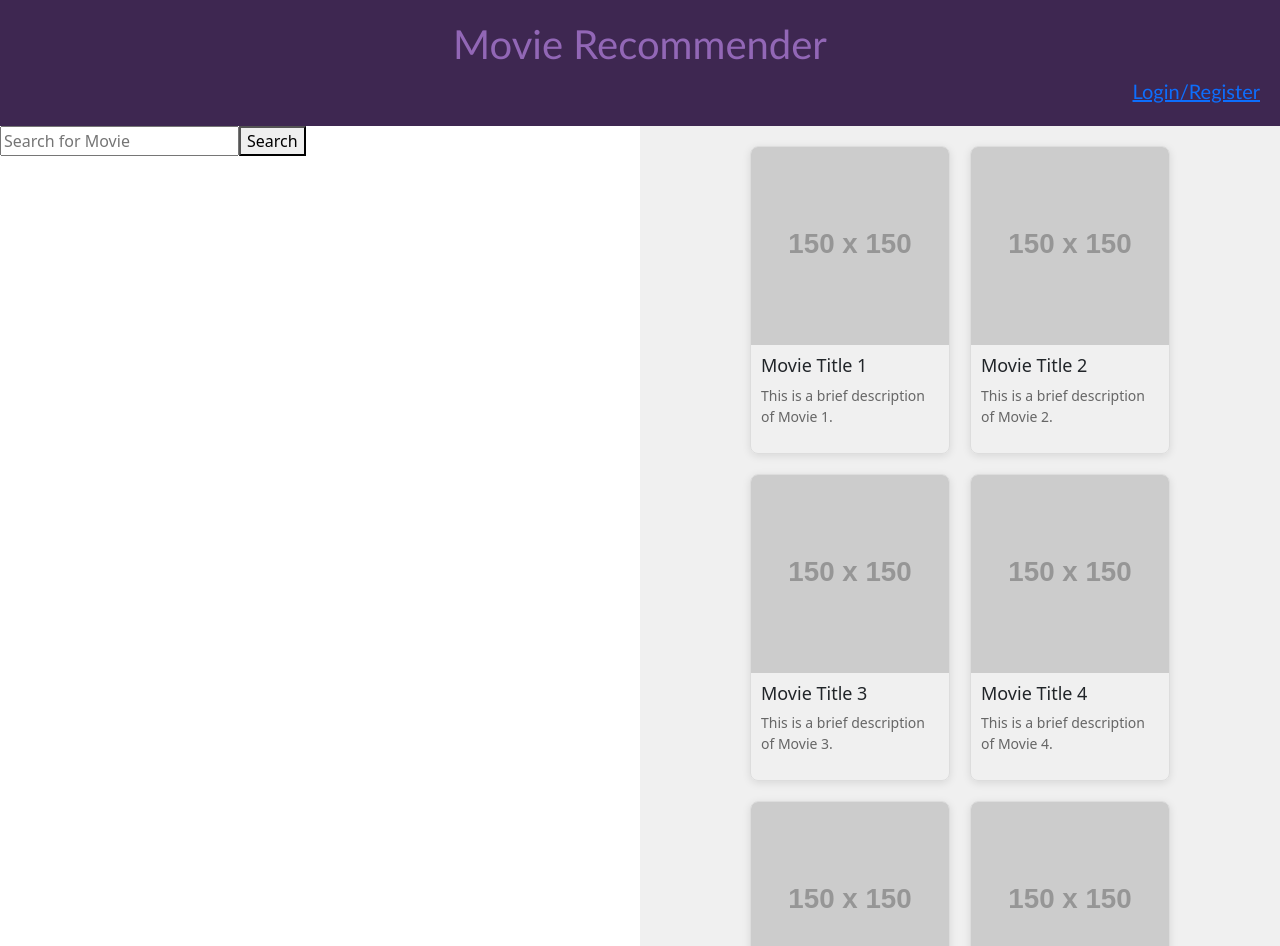
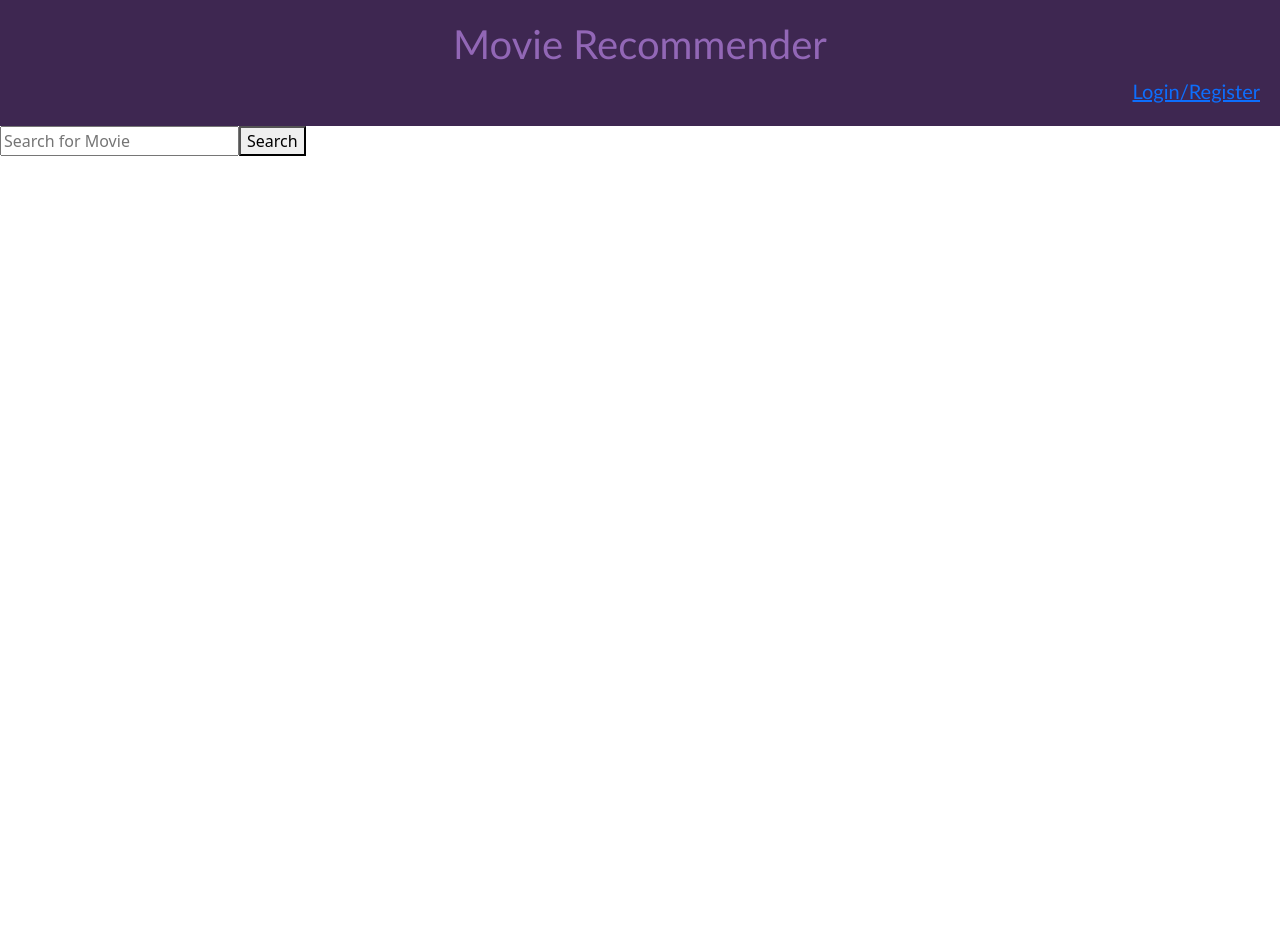
Before and after one commit to stavkinreich/COMPSCI520Project, a React (Create React App) app in the folder frontend/: page / in a window 1280 px wide. Built offline with nearby package versions, Linux system fonts and the light colour scheme.

Commit message:
Working movie search plus favorites

```diff
--- a/frontend/src/components/MovieRecommender/MovieRecommender.js
+++ b/frontend/src/components/MovieRecommender/MovieRecommender.js
@@ -1,96 +1,41 @@
-import React from 'react';
+import React, {useState, useEffect} from 'react';
 import styles from './MovieRecommender.module.css';
+import DisplayMovie from "../../pages/DisplayMovie";
 
-// Mock dataset
-const movies = [
-  {
-    id: 1,
-    title: 'Movie Title 1',
-    description: 'This is a brief description of Movie 1.',
-    posterUrl: 'https://via.placeholder.com/150'
-  },
-  {
-    id: 2,
-    title: 'Movie Title 2',
-    description: 'This is a brief description of Movie 2.',
-    posterUrl: 'https://via.placeholder.com/150'
-  },
-  {
-    id: 3,
-    title: 'Movie Title 3',
-    description: 'This is a brief description of Movie 3.',
-    posterUrl: 'https://via.placeholder.com/150'
-  },
-  {
-    id: 4,
-    title: 'Movie Title 4',
-    description: 'This is a brief description of Movie 4.',
-    posterUrl: 'https://via.placeholder.com/150'
-  },
-  {
-    id: 5,
-    title: 'Movie Title 5',
-    description: 'This is a brief description of Movie 5.',
-    posterUrl: 'https://via.placeholder.com/150'
-  },
-  {
-    id: 6,
-    title: 'Movie Title 6',
-    description: 'This is a brief description of Movie 6.',
-    posterUrl: 'https://via.placeholder.com/150'
-  },
-  {
-      id: 6,
-      title: 'Movie Title 6',
-      description: 'This is a brief description of Movie 6.',
-      posterUrl: 'https://via.placeholder.com/150'
-    },
-    {
-        id: 6,
-        title: 'Movie Title 6',
-        description: 'This is a brief description of Movie 6.',
-        posterUrl: 'https://via.placeholder.com/150'
-      },
-      {
-          id: 6,
-          title: 'Movie Title 6',
-          description: 'This is a brief description of Movie 6.',
-          posterUrl: 'https://via.placeholder.com/150'
-        },
-        {
-            id: 6,
-            title: 'Movie Title 6',
-            description: 'This is a brief description of Movie 6.',
-            posterUrl: 'https://via.placeholder.com/150'
-          },
-          {
-              id: 6,
-              title: 'Movie Title 6',
-              description: 'This is a brief description of Movie 6.',
-              posterUrl: 'https://via.placeholder.com/150'
-            },
-            {
-                id: 6,
-                title: 'Movie Title 6',
-                description: 'This is a brief description of Movie 6.',
-                posterUrl: 'https://via.placeholder.com/150'
-              }
-  // Add more movies as needed
-];
-
-export default function MovieRecommender() {
+export default function MovieRecommender({movies}) {
+  const [selectedMovie, setSelectedMovie] = useState({})
+  const handleMovieClick = (mov) => {
+    const options = {
+          method: 'GET',
+          headers: {
+            accept: 'application/json',
+            Authorization: 'Bearer eyJhbGciOiJIUzI1NiJ9.eyJhdWQiOiJkMWNkNGQxYmE3YTU4YjE1MTM4MzVkOTM1YjI2YjJiZSIsInN1YiI6IjY1ZTc4OWY5NTFmOTlhMDE2MmZiYjc1NCIsInNjb3BlcyI6WyJhcGlfcmVhZCJdLCJ2ZXJzaW9uIjoxfQ.vnaq5VRSoFW0czZA-0ldClHBIEhL-PWg1P7NXFi6VeA'
+          }
+        };
+        fetch('https://api.themoviedb.org/3/movie/' + mov["mov_id"] +'?language=en-US', options)
+          .then(response => response.json())
+          .then(response => {
+            setSelectedMovie(response);
+          })
+          .catch(err => console.error(err));
+  }
   return (
-
+  <div>
+    {Object.keys(selectedMovie).length === 0 ?
     <div className={styles.movieRecommender}>
-      {movies.map((movie) => (
-        <div key={movie.id} className={styles.movieCard}>
+        {movies.map((movie) =>
+        <div key={movie.id} className={styles.movieCard} onClick={() => handleMovieClick(movie)}>
           <img src={movie.posterUrl} alt={movie.title} />
           <div className={styles.content}>
             <h3>{movie.title}</h3>
             <p>{movie.description}</p>
           </div>
-        </div>
-      ))}
-    </div>
+        </div>)}
+    </div> :
+    <DisplayMovie
+        key={new Date().getTime()}
+        movie = {selectedMovie}
+    />}
+   </div>
   );
 }
--- a/frontend/src/components/MovieRecommender/MovieRecommender.module.css
+++ b/frontend/src/components/MovieRecommender/MovieRecommender.module.css
@@ -46,3 +46,79 @@
   font-size: 14px;
   color: #666;
 }
+
+
+.movieCardContainer {
+    background-color: #fff;
+    border-radius: 10px;
+    -webkit-box-shadow: 0 16px 24px 2px rgba(0, 0, 0, 0.14),
+        0 6px 30px 5px rgba(0, 0, 0, 0.12), 0 8px 10px -7px rgba(0, 0, 0, 0.2);
+    box-shadow: 0 16px 24px 2px rgba(0, 0, 0, 0.14),
+        0 6px 30px 5px rgba(0, 0, 0, 0.12), 0 8px 10px -7px rgba(0, 0, 0, 0.2);
+    overflow: hidden;
+    display: flex;
+    min-height: 420px;
+    margin: 0 auto 50px;
+}
+
+.imageContainer {
+    -webkit-clip-path: circle(90% at 30px 30px);
+    clip-path: circle(90% at 30px 30px);
+    flex: 4;
+}
+
+.bgImage {
+    background-size: cover;
+    background-repeat: no-repeat;
+    background-position: top left;
+    width: 100%;
+    height: 100%;
+}
+
+.movieInfo {
+    display: flex;
+    flex: 3;
+    flex-direction: column;
+    align-items: flex-end;
+    justify-content: space-between;
+    text-align: right;
+    padding: 30px 20px 30px 0;
+    z-index: 1;
+}
+
+.movieInfo h2 {
+    text-transform: uppercase;
+    margin: 0;
+    padding: 0 0 10px;
+    border-bottom: 2px solid rgba(0, 0, 0, 0.3);
+}
+
+.movieInfo h1 {
+    font-weight: bold;
+    font-size: 36px;
+    margin: 20px 0 0;
+}
+
+.movieInfo h4 {
+    margin: 20px 0 10px;
+}
+
+.movieInfo p {
+    font-size: 14px;
+    margin: 10px 0;
+    width: 125%;
+}
+
+.movieInfo .tagsContainer {
+    position: relative;
+    width: 225%;
+}
+
+.movieInfo .tagsContainer span {
+    border: 2px solid black;
+    border-radius: 4px;
+    display: inline-block;
+    font-size: 12px;
+    padding: 3px 10px;
+    margin: 5px;
+}
--- /dev/null
+++ b/frontend/src/pages/DisplayMovie.js
@@ -0,0 +1,84 @@
+import React, {useState, useEffect} from 'react';
+import styles from '../components/MovieRecommender/MovieRecommender.module.css';
+
+function DisplayMovie({movie}) {
+    const [isFilled, setIsFilled] = useState(globalThis.prefMovId === null || globalThis.prefMovId === undefined ? false :
+        globalThis.prefMovId.includes(movie["imdb_id"]));
+    const handleClick = () => {
+        if(isFilled) {
+            globalThis.prefMovId = globalThis.prefMovId.filter(elem => elem !== movie["imdb_id"]);
+            globalThis.prefMov = globalThis.prefMov.filter(elem => elem !== movie["original_title"]);
+            globalThis.prefLang = globalThis.prefLang.filter(elem => elem !== movie["original_language"]);
+            globalThis.prefGen = globalThis.prefGen.filter(el => !movie["genres"].some(obj => obj["name"] === el));
+        }
+        else {
+            globalThis.prefMovId === null || globalThis.prefMovId === undefined ? globalThis.prefMovId = [movie["imdb_id"]] :
+                globalThis.prefMovId.push(movie["imdb_id"]);
+            globalThis.prefMov === null || globalThis.prefMov === undefined ? globalThis.prefMov = [movie["original_title"]] :
+                globalThis.prefMov.push(movie["original_title"]);
+            globalThis.prefLang === null || globalThis.prefLang === undefined ? globalThis.prefLang = [movie["original_language"]] :
+                globalThis.prefLang.push(movie["original_language"]);
+             globalThis.prefGen === null || globalThis.prefGen === undefined ? globalThis.prefGen = movie["genres"].map(gen => gen["name"]) :
+                movie["genres"].map(gen => globalThis.prefGen.push(gen["name"]));
+        }
+        const newPref = {
+          userName: globalThis.userName,
+           prefMovId: globalThis.prefMovId,
+           prefMov: globalThis.prefMov,
+           prefLang: globalThis.prefLang,
+           prefGen: globalThis.prefGen
+        }
+        var request = new Request('http://localhost:3001/api/changePref', {
+                                            method: 'POST',
+                                            headers: new Headers({'Content-Type': 'application/json'}),
+                                            body: JSON.stringify(newPref)
+                                        })
+                                        fetch(request)
+                                            .then(function(response) {
+                                                response.json()
+                                                    .then(function(data) {
+                                                    })
+                                             })
+      setIsFilled(!isFilled);
+      };
+    return (
+                <div className={styles.movieCardContainer}>
+                    <div className={styles.imageContainer}>
+                        <div
+                            className={styles.bgImage}
+                            style={{ backgroundImage: `url(${"https://image.tmdb.org/t/p/original/" + movie["poster_path"]})` }}
+                        />
+                    </div>
+                    <div className={styles.movieInfo}>
+                        {globalThis.userName === null || globalThis.userName === undefined ? null : <svg
+                              xmlns="http://www.w3.org/2000/svg"
+                              width="24"
+                              height="24"
+                              viewBox="0 0 24 24"
+                              onClick={handleClick}
+                            >
+                              <path
+                                fill={isFilled ? 'gold' : 'none'}
+                                stroke="black" // Add stroke property for black lines
+                                strokeWidth="2" // Set stroke width
+                                d="M12 2l2.851 8.727h9.148l-7.397 5.376 2.849 8.727-7.401-5.375-7.401 5.375 2.848-8.727-7.398-5.376h9.148z"
+                              />
+                        </svg>}
+                        <h2>Movie Details</h2>
+                        <div>
+                            <h1>{movie["original_title"]}</h1>
+                            <small>Released Date: {movie["release_date"]}</small>
+                        </div>
+                        <h4>Rating: {movie["vote_average"]} / 10</h4>
+                        <p>{movie["overview"] && movie["overview"].substr(0, 350)}</p>
+                        <div className={styles.tagsContainer}>
+                            {movie["genres"] &&
+                                movie["genres"].map(g => (
+                                    <span key={g["id"]}>{g["name"]}</span>
+                                ))}
+                        </div>
+                    </div>
+                </div>
+            );
+        }
+export default DisplayMovie;
--- a/frontend/src/pages/Landing.js
+++ b/frontend/src/pages/Landing.js
@@ -20,7 +20,7 @@ function Landing() {
             </div>
             <div className={styles.rightComp}>
             <ScrollableSection>
-                <MovieRecommender/>
+                {/*<MovieRecommender/>*/}
             </ScrollableSection>
             </div>
         </div>
--- a/frontend/src/pages/UserLogin.js
+++ b/frontend/src/pages/UserLogin.js
@@ -36,6 +36,7 @@ function UserLogin() {
                                         globalThis.prefLang = data.retObj.prefLang;
                                         globalThis.prefMov = data.retObj.prefMov;
                                         globalThis.prefGen = data.retObj.prefGen;
+                                        globalThis.prefMovId = data.retObj.prefmovid;
                                         navigate('/');
                                     }
                                 });
--- a/frontend/src/react-app-env.d.ts
+++ b/frontend/src/react-app-env.d.ts
@@ -1,4 +1,5 @@
 declare var userName: string;
-declare var prefLeng: string[];
+declare var prefLang: string[];
 declare var prefMov: string[];
 declare var prefGen: string[];
+declare var prefMovId: string[];
```
Also changed, not shown: frontend/src/pages/SearchMovie.js (+35 -3 lines), 2 other files (tests, documents, lock files or other folders).
